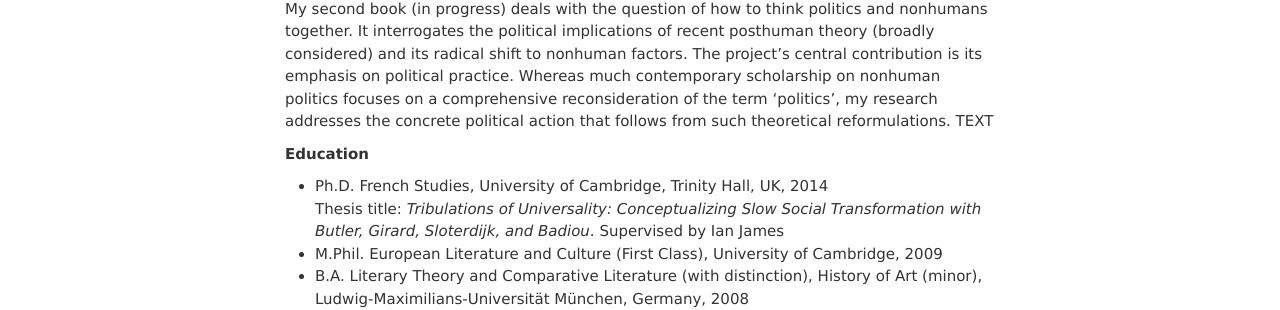
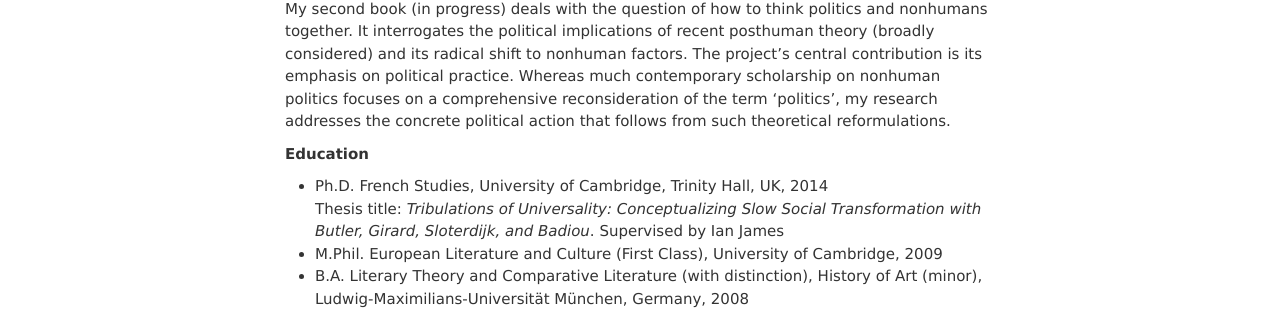
Before and after one commit to IJanicka/IJanicka.github.io, a Jekyll site: the page built from about.md, in a window 1280 px wide. Shown: the part 679-989 px from the top of the page. Built offline with Jekyll 4.4.1, drawn with Linux system fonts in a browser that asks for light colours.

Commit message:
Update about.md

```diff
--- a/about.md
+++ b/about.md
@@ -5,15 +5,14 @@
 ---
 
 **Research profile**<br>
-At the heart of my research lies the question of social transformation: How can we conceptualize and engage in politics that is relevant for the 21st century? In my first book, *Theorizing Contemporary Anarchism* (Bloomsbury, 2017), I propose a theoretical framework that accounts for plural political practices in contemporary left-wing activism: collective housing projects, cooperative farms, autonomous zones. In my current project, I focus on how politics is transformed in light of climate change. In my work, I attempt to articulate politics for more-than-human worlds, in which questions of collective solidarity and alternative socio-political practices play an important part. By engaging with thinkers within broadly considered posthumanities and environmental philosophy, I hope to capture a series of transformations that are taking place in philosophy, art practices and in our cognitive maps of the world. I am particularly interested in the works of Bruno Latour, Isabelle Stengers, Peter Sloterdijk, Michel Serres, Alain Badiou, Jacques Rancière, René Girard and Gilbert Simondon as well as ecofeminist contributions to 'nonhuman politics'.
+At the heart of my research lies the question of social transformation: How can we conceptualize and engage in politics that is relevant for the 21st century? In my first book, [*Theorizing Contemporary Anarchism*](https://www.bloomsbury.com/uk/theorizing-contemporary-anarchism-9781474276191/) (Bloomsbury, 2017), I propose a theoretical framework that accounts for plural political practices in contemporary left-wing activism: collective housing projects, cooperative farms, autonomous zones. In my current project, I focus on how politics is transformed in light of climate change. In my work, I attempt to articulate politics for more-than-human worlds, in which questions of collective solidarity and alternative socio-political practices play an important part. By engaging with thinkers within broadly considered posthumanities and environmental philosophy, I hope to capture a series of transformations that are taking place in philosophy, art practices and in our cognitive maps of the world. I am particularly interested in the works of Bruno Latour, Isabelle Stengers, Peter Sloterdijk, Michel Serres, Alain Badiou, Jacques Rancière, René Girard and Gilbert Simondon as well as ecofeminist contributions to 'nonhuman politics'.<br>
 
 **Research Expertise**<br>
 20th and 21st century French and German philosophy, Theory (Critical, Feminist, Queer, Anarchist, Posthuman), Literary Theory (Formalism, Structuralism, Poststructuralism, Narrative Theory)<br>
 
 **Current book project**
 
-My second book (in progress) deals with the question of how to think politics and nonhumans together. It interrogates the political implications of recent posthuman theory (broadly considered) and its radical shift to nonhuman factors. The project’s central contribution is its emphasis on political practice. Whereas much contemporary scholarship on nonhuman politics focuses on a comprehensive reconsideration of the term ‘politics’, my research addresses the concrete political action that follows from such theoretical reformulations.
-TEXT<br>
+My second book (in progress) deals with the question of how to think politics and nonhumans together. It interrogates the political implications of recent posthuman theory (broadly considered) and its radical shift to nonhuman factors. The project’s central contribution is its emphasis on political practice. Whereas much contemporary scholarship on nonhuman politics focuses on a comprehensive reconsideration of the term ‘politics’, my research addresses the concrete political action that follows from such theoretical reformulations.<br>
 
 **Education**<br>
 * Ph.D.	French Studies, University of Cambridge, Trinity Hall, UK, 2014<br>
```
